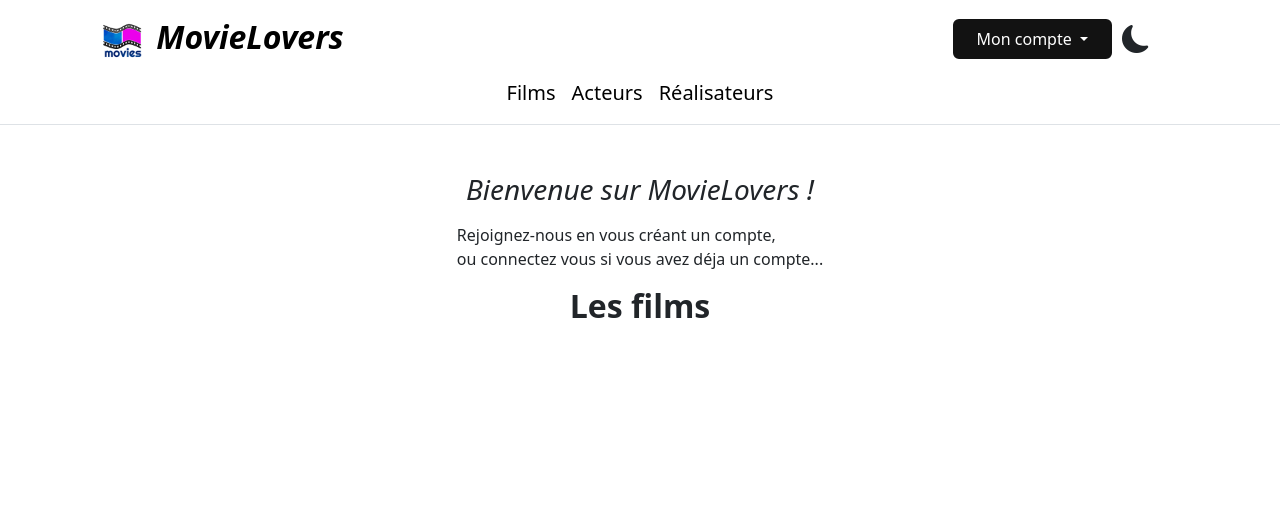
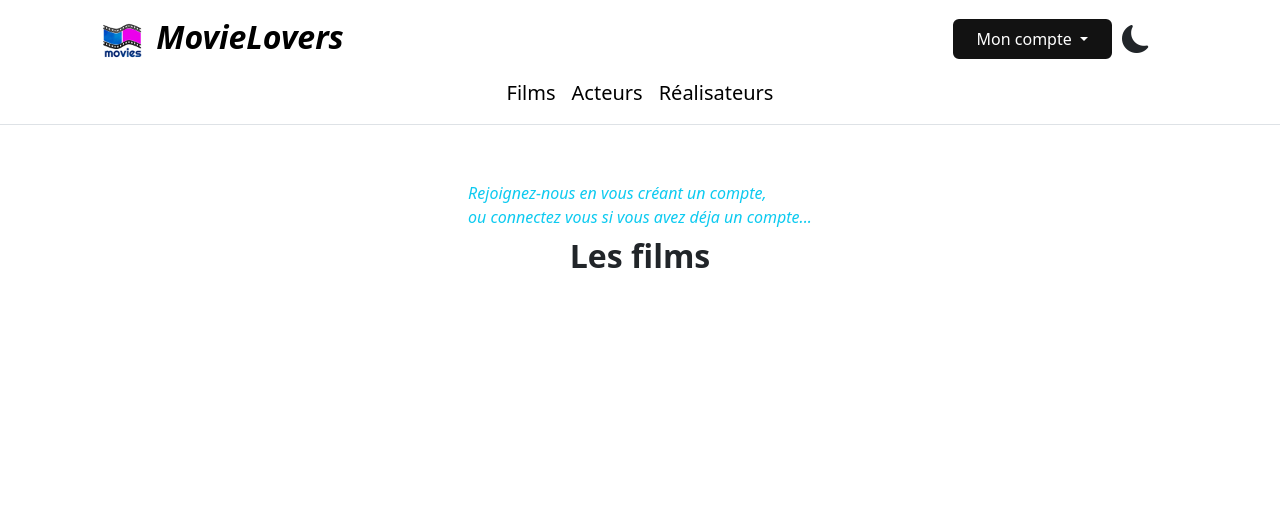
Before and after one commit to arnaud-coding/projetCinema, a PHP site: template app/views/film/homeFilm.php in a window 1280 px wide. Shown: the top 511 px of the page. Run offline with PHP 8.4, Linux system fonts and the light colour scheme; the template is opened without the code that fills it, so the values that code supplies are empty; some libraries are stand-ins or nearby versions.

Commit message:
welcome msg

```diff
--- a/app/views/film/homeFilm.php
+++ b/app/views/film/homeFilm.php
@@ -29,27 +29,20 @@ AFFICHER DES LISTES DE FILMS PAR GENRE :
                 - RATING MEAN
 -->
 
-<!-------------------------->
-<!-- MESSAGE DE BIENVENUE -->
-<!-------------------------->
 <?php $user = isset($_SESSION["user"]) ? $_SESSION["user"] : null ?>
 
-<div class="d-flex flex-column justify-content-center align-items-center">
-    <?php if ($user) { ?>
-        <!-- USER OU ADMIN CONNECTE -->
-        <h1 class="welcomeMsg fs-3 fst-italic mb-3">Bienvenue <?php echo htmlspecialchars($user["pseudo"], ENT_QUOTES, "UTF-8") ?> !</h1>
-    <?php
-    } else { ?>
-        <!-- AUCUN UTILISATEUR CONNECTE -->
-        <h1 class="welcomeMsg fs-3 fst-italic mb-3">Bienvenue sur MovieLovers !</h1>
-        <p class="welcomeMsg">
+<!-- AUCUN UTILISATEUR CONNECTE : Message d'incitation à créer un compte -->
+<?php if (!$user) { ?>
+    <div class="welcomeMsg d-flex flex-column justify-content-center align-items-center">
+        <p class="text-info fst-italic my-2">
             Rejoignez-nous en vous créant un compte,
             <br>ou connectez vous si vous avez déja un compte...
         </p>
-    <?php
-    } ?>
-</div>
+    </div>
+<?php
+}  ?>
 
+<!-- Conteneur principal de la page -->
 <div class="container position-relative">
     <!-- Titre principal de la page -->
     <h2 class="text-center fw-bolder">Les films</h2>
@@ -59,7 +52,7 @@ AFFICHER DES LISTES DE FILMS PAR GENRE :
     // ------------------------------------------------
     foreach ($filmsByGenres as $genre => $films) { ?>
 
-        <!-- Titre du "carroussel netflix" -->
+        <!-- Titre du "carroussel netflix" : nom du genre -->
         <h3 class="mb-0"><?= htmlspecialchars($genre, ENT_QUOTES, "UTF-8")  ?></h3>
 
         <?php
@@ -95,8 +88,7 @@ AFFICHER DES LISTES DE FILMS PAR GENRE :
                     </div>
                 </a>
             <?php
-            }
-            ?>
+            } ?>
 
             <!-- Flèche droite (masquée sur petit écran) -->
             <button class="scrollRight btn darkBtn btnWithBorders position-absolute end-0 translate-middle-y d-none d-md-block z-3" style="z-index: 1; margin-top: 100px">
```
Also changed, not shown: public/js/home.js (+4 -6 lines).
